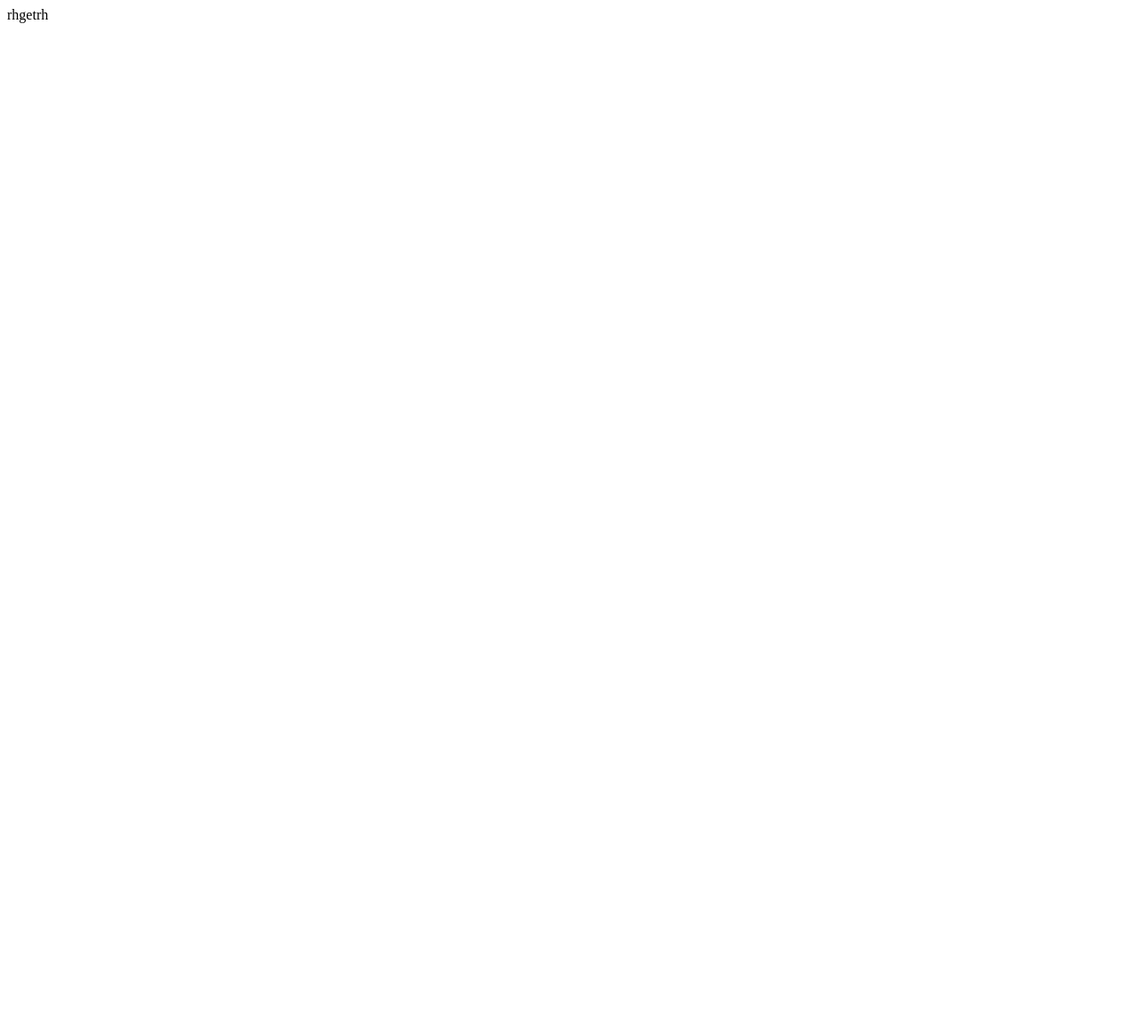
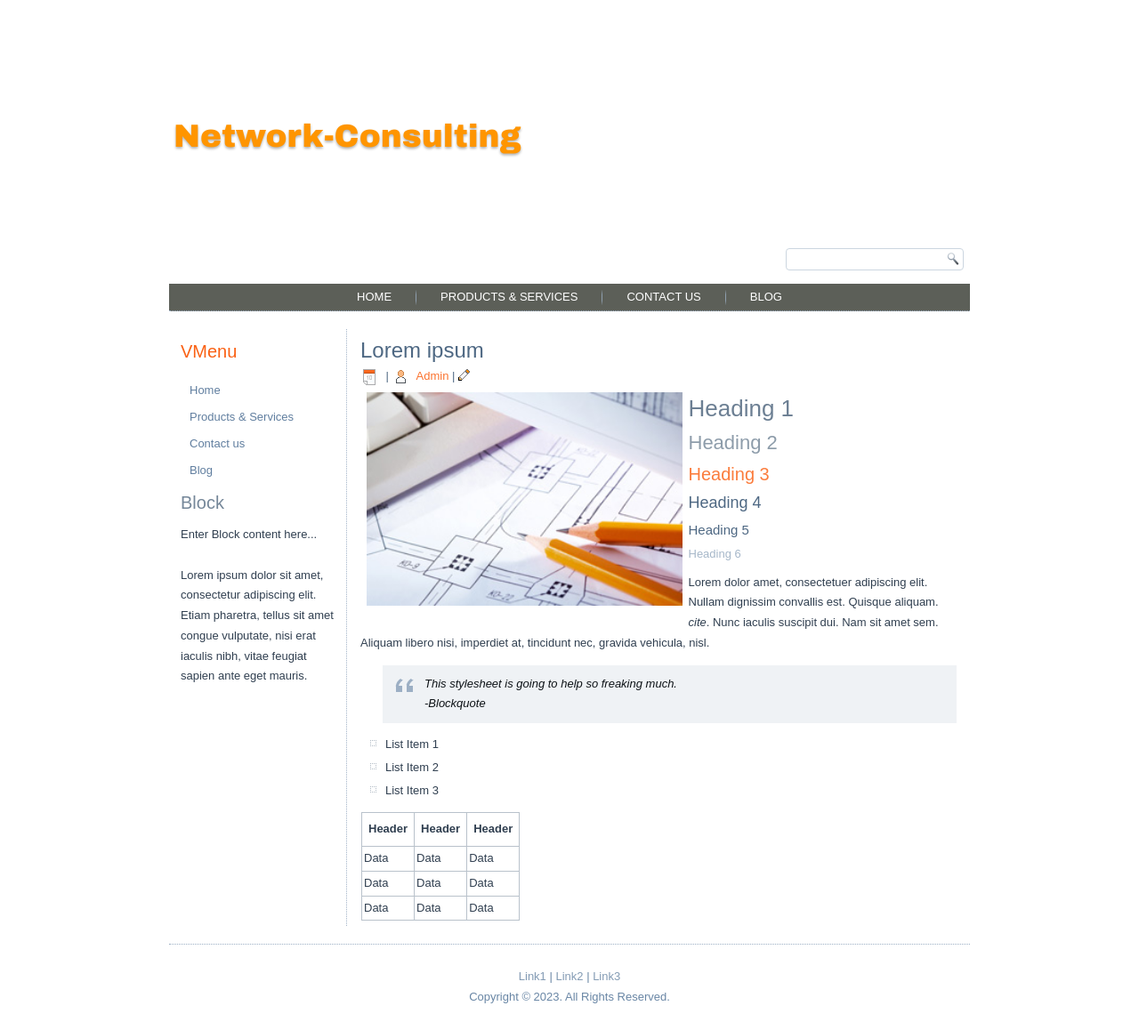
Before and after one commit to medTX94/netcons, a plain HTML site: page Blog Posts/post.html in a window 1280 px wide. Shown: the whole page at 89% size. Before the commit the page ends 800 px from the top, so only its background shows below. Drawn offline with Linux system fonts and the light colour scheme.

Commit message:
Update post.html

```diff
--- a/Blog Posts/post.html
+++ b/Blog Posts/post.html
@@ -1 +1,142 @@
-rhgetrh
+<!DOCTYPE html>
+<html dir="ltr" lang="en-US"><head><!-- Created by Artisteer v4.3.0.60745 -->
+    <meta charset="utf-8">
+    <title>Lorem ipsum</title>
+    <meta name="viewport" content="initial-scale = 1.0, maximum-scale = 1.0, user-scalable = no, width = device-width">
+
+    <!--[if lt IE 9]><script src="https://html5shiv.googlecode.com/svn/trunk/html5.js"></script><![endif]-->
+    <link rel="stylesheet" href="../style.css" media="screen">
+    <!--[if lte IE 7]><link rel="stylesheet" href="../style.ie7.css" media="screen" /><![endif]-->
+    <link rel="stylesheet" href="../style.responsive.css" media="all">
+
+<link rel="shortcut icon" href="../favicon.ico" type="image/x-icon">
+    <script src="../jquery.js"></script>
+    <script src="../script.js"></script>
+    <script src="../script.responsive.js"></script>
+
+
+
+<style>.art-content .art-postcontent-0 .layout-item-0 { padding-right: 10px;padding-left: 10px;  }
+.ie7 .art-post .art-layout-cell {border:none !important; padding:0 !important; }
+.ie6 .art-post .art-layout-cell {border:none !important; padding:0 !important; }
+
+</style></head>
+<body>
+<div id="art-main">
+    <div class="art-sheet clearfix">
+<header class="art-header">
+
+    <div class="art-shapes">
+
+            </div>
+
+<h1 class="art-headline">
+    <a href="/">Network-Consulting</a>
+</h1>
+
+
+
+
+<div class="art-textblock art-object227400126">
+    <form class="art-search" name="Search" action="javascript:void(0)">
+    <input type="text" value="">
+    <input type="submit" value="Search" name="search" class="art-search-button">
+</form>
+</div>
+<nav class="art-nav">
+    <ul class="art-hmenu"><li><a href="../home.html" class="">Home</a></li><li><a href="../products-services.html" class="">Products &amp; Services</a></li><li><a href="../contact-us.html" class="">Contact us</a></li><li><a href="../blog.html" class="">Blog</a></li></ul>
+    </nav>
+
+
+</header>
+<div class="art-layout-wrapper">
+                <div class="art-content-layout">
+                    <div class="art-content-layout-row">
+                        <div class="art-layout-cell art-sidebar1"><div class="art-vmenublock clearfix">
+        <div class="art-vmenublockheader">
+            <h3 class="t">VMenu</h3>
+        </div>
+        <div class="art-vmenublockcontent">
+<ul class="art-vmenu"><li><a href="../home.html" class="">Home</a></li><li><a href="../products-services.html" class="">Products &amp; Services</a></li><li><a href="../contact-us.html" class="">Contact us</a></li><li><a href="../blog.html" class="">Blog</a></li></ul>
+
+        </div>
+</div><div class="art-block clearfix">
+        <div class="art-blockheader">
+            <h3 class="t">Block</h3>
+        </div>
+        <div class="art-blockcontent"><p>Enter Block content here...</p>
+<br>
+<p>Lorem ipsum dolor sit amet, consectetur adipiscing elit. Etiam pharetra, tellus sit amet congue vulputate, nisi erat iaculis nibh, vitae feugiat sapien ante eget mauris.</p></div>
+</div></div>
+                        <div class="art-layout-cell art-content"><article class="art-post art-article">
+                                <h2 class="art-postheader">Lorem ipsum</h2>
+                                                <div class="art-postheadericons art-metadata-icons">
+                    <span class="art-postdateicon"></span>
+                     | <span class="art-postauthoricon"> <a href="#" title="Posts by Admin">Admin</a></span>
+                     | <span class="art-postediticon"></span>
+                                    </div>
+                <div class="art-postcontent art-postcontent-0 clearfix"><div class="art-content-layout">
+    <div class="art-content-layout-row">
+    <div class="art-layout-cell layout-item-0" style="width: 100%" >
+        <div class="image-caption-wrapper" style="width: 55%; float: left"><img alt="an-image" style="width: 100%; max-width:360px" class="art-lightbox" src="../images/shutterstock_62287657-01-3.jpg"></div>
+        <h1>Heading 1</h1>
+        <h2>Heading 2</h2>
+        <h3>Heading 3</h3>
+        <h4>Heading 4</h4>
+        <h5>Heading 5</h5>
+        <h6>Heading 6</h6>
+        <p>Lorem dolor&nbsp;amet, consectetuer adipiscing elit. Nullam dignissim convallis est. Quisque aliquam. <cite>cite</cite>. Nunc iaculis suscipit dui. Nam sit amet sem. Aliquam libero nisi, imperdiet at, tincidunt nec, gravida vehicula, nisl.</p>
+
+        <blockquote>
+        This stylesheet is going to help so freaking much.<!--CUT--><br>
+         -Blockquote
+        </blockquote>
+
+        <ul>
+        <li>List Item 1</li>
+        <li>List Item 2</li>
+        <li>List Item 3</li>
+        </ul>
+
+
+
+
+
+
+
+
+
+
+
+
+
+
+
+
+
+
+
+
+
+
+
+        <table class="art-article"><tbody><tr><th>Header</th><th>Header</th><th>Header</th></tr><tr><td>Data</td><td>Data</td><td>Data</td></tr><tr class="even"><td>Data</td><td>Data</td><td>Data</td></tr><tr><td>Data</td><td>Data</td><td>Data</td></tr></tbody></table>
+    </div>
+    </div>
+</div>
+</div>
+
+
+</article></div>
+                    </div>
+                </div>
+            </div><footer class="art-footer">
+<p><a href="#">Link1</a> | <a href="#">Link2</a> | <a href="#">Link3</a></p>
+<p>Copyright © 2023. All Rights Reserved.</p>
+</footer>
+
+    </div>
+</div>
+
+
+</body></html>
```
